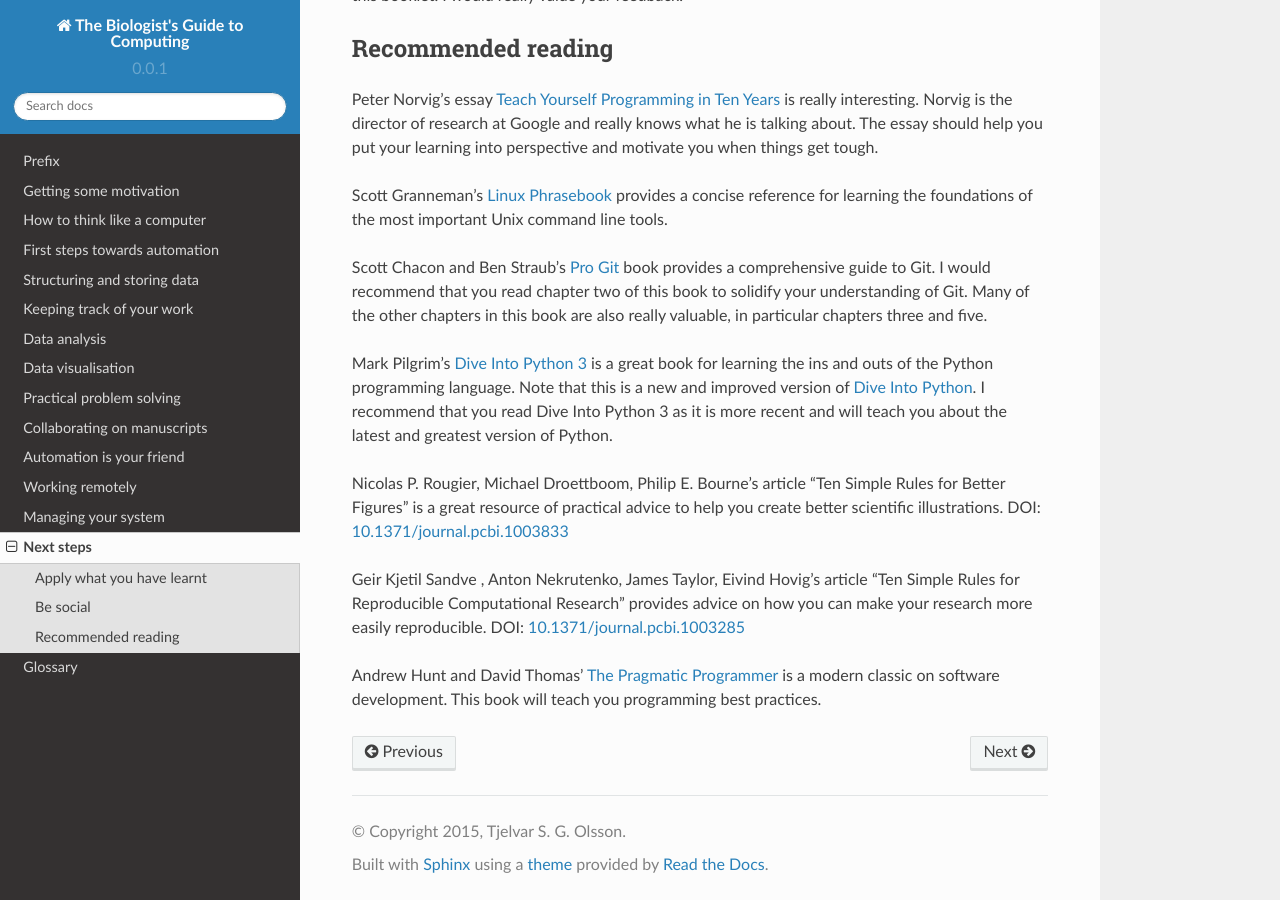
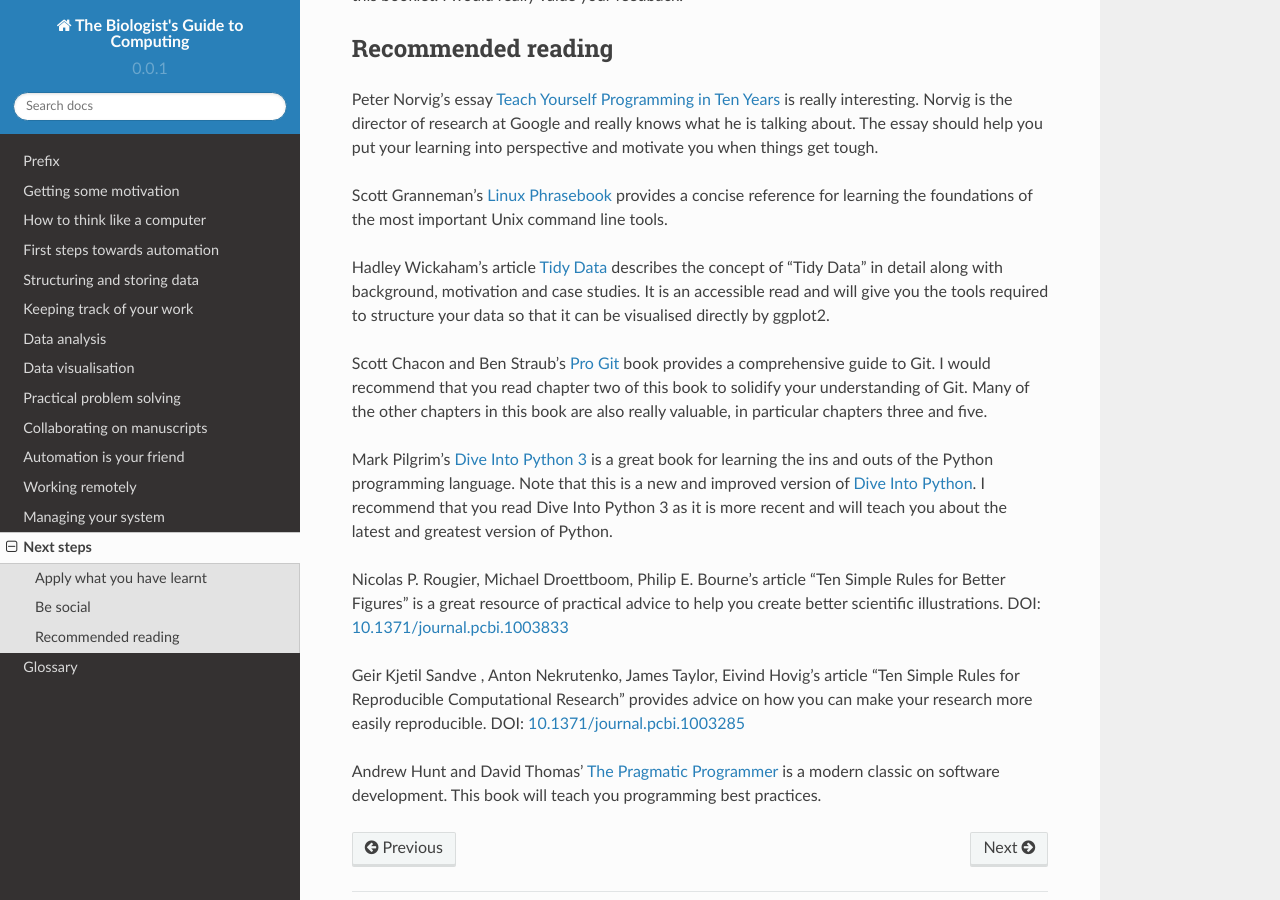
Before and after one commit to tjelvar-olsson/biologists-guide-to-computing, a Sphinx documentation site: the page built from source/next-steps.rst, in a window 1280 px wide and 900 px high, scrolled down 672 px. Built offline with Sphinx 7.4.7 and the Read the Docs theme 2.0.0, drawn with Linux system fonts in a browser that asks for light colours.

Commit message:
Added 'Tidy Data' to recommended reading

```diff
--- a/source/next-steps.rst
+++ b/source/next-steps.rst
@@ -43,6 +43,13 @@ Scott Granneman's
 provides a concise reference for learning the foundations of the most important
 Unix command line tools.
 
+Hadley Wickaham's article
+`Tidy Data <http://vita.had.co.nz/papers/tidy-data.pdf>`_
+describes the concept of "Tidy Data" in detail along with background,
+motivation and case studies. It is an accessible read and will give you the
+tools required to structure your data so that it can be visualised directly
+by ggplot2.
+
 Scott Chacon and Ben Straub's
 `Pro Git <https://git-scm.com/book/en/v2>`_ book provides a comprehensive guide
 to Git. I would recommend that you read chapter two of this book to solidify
```
